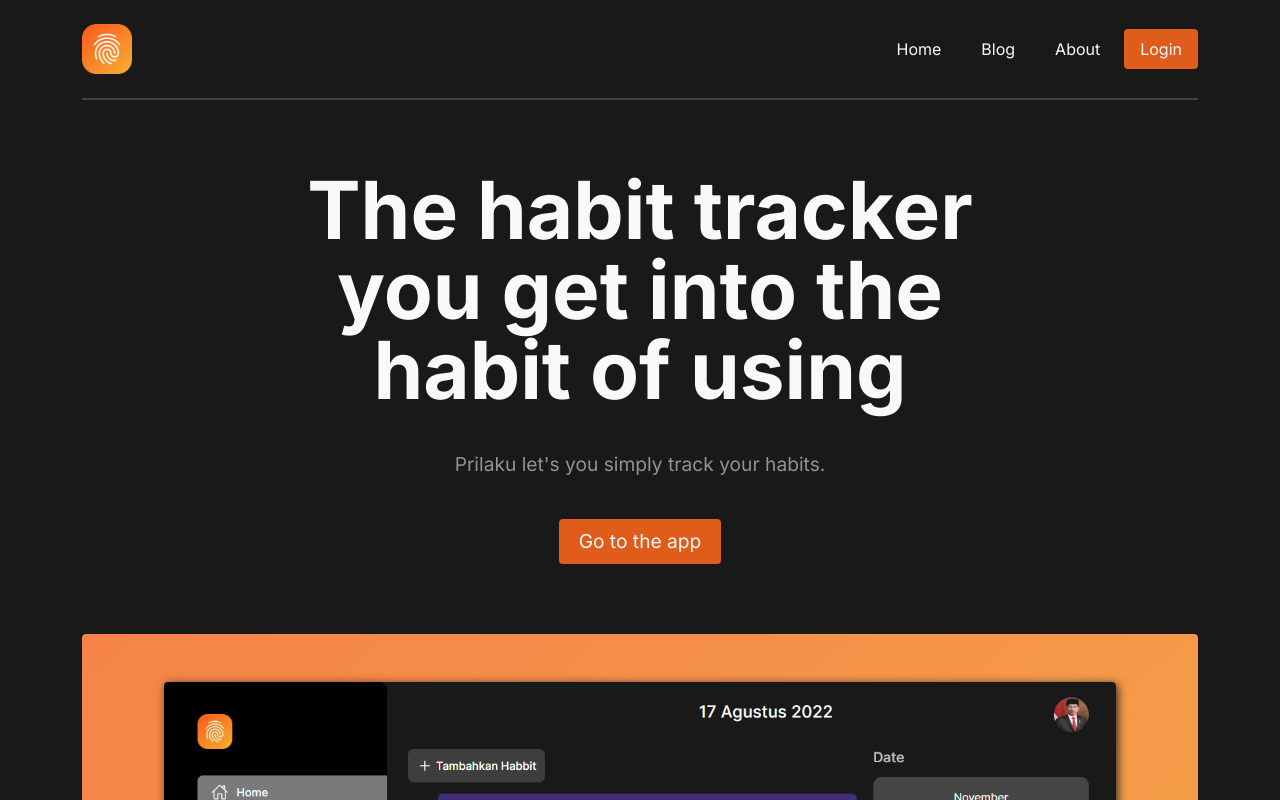
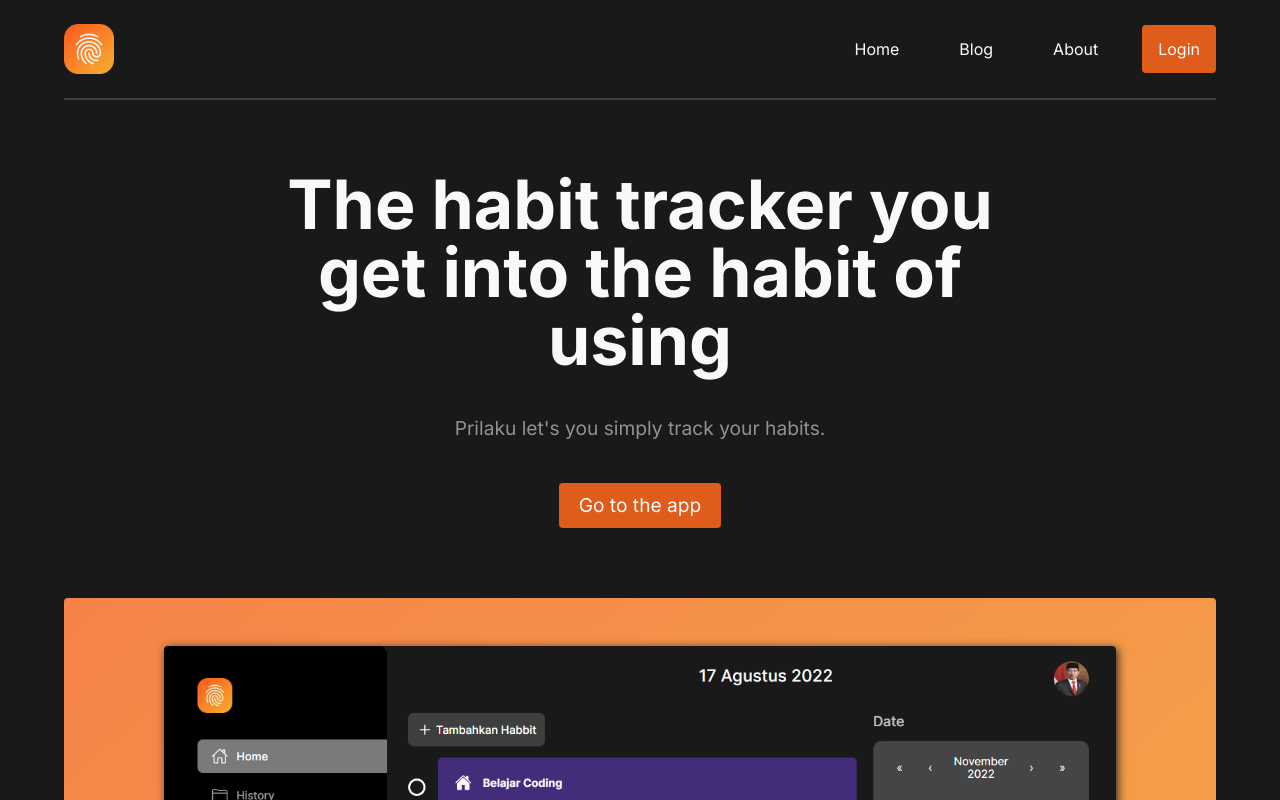
Before and after one commit to wardydev/prilaku-dicoding-capstone, a Next.js app: page / in a window 1280 px wide. Shown: the top 800 px of the page. Built offline with nearby package versions, Linux system fonts and the light colour scheme.

Commit message:
update responsive landing page

```diff
--- a/pages/index.js
+++ b/pages/index.js
@@ -1,21 +1,47 @@
 import Link from "next/link";
 import React from "react";
 import Logo from "../src/components/Logo";
+import { GoThreeBars } from "react-icons/go";
+import { IoCloseCircleSharp } from "react-icons/io5";
 
 const Home = () => {
+  const [drawer, setDrawer] = React.useState('closed');
+
+  React.useEffect(() => {
+
+  }, [setDrawer]);
+
+  const toggleDrawer = () => setDrawer((prevState) => prevState === 'open' ? 'closed' : 'open');
+
   return (
-    <div className="landing container">
+    <div className="landing">
       <div className="landing__header py-4 d-flex align-items-center justify-content-between">
         <Logo />
-        <div className="landing__header__nav d-flex gap-2">
+        <div className="hamburgerBtn" aria-label="open navigation drawer" onClick={toggleDrawer}>
+          <GoThreeBars aria-hidden="true" />
+        </div>
+        <div className={`landing__header__nav ${drawer === 'open' ? 'open-drawer' : ''}`}>
+          <div className="hamburgerCloseBtn" aria-label="close navigation drawer" onClick={toggleDrawer}>
+            <IoCloseCircleSharp />
+          </div>
+          <ul class="nav-links">
+            <li>
               <Link href="/">
-            <a>Home</a>
+                <a class="active">Home</a>
               </Link>
+            </li>
+            <li>
               <a href="#">Blog</a>
+            </li>
+            <li>
               <a href="#">About</a>
+            </li>
+            <li>
               <Link href="/login">
                 <a className="btn-login">Login</a>
               </Link>
+            </li>
+          </ul>
         </div>
       </div>
 
--- a/styles/globals.css
+++ b/styles/globals.css
@@ -150,24 +150,91 @@
   background-color: #e6e6e6;
 }
 
+.landing {
+  width: 90vw;
+  margin: 0 auto;
+  max-width: 1170px;
+}
+
+.hamburgerBtn,
+.hamburgerCloseBtn {
+  width: 44px;
+  height: 44px;
+  display: flex;
+  align-items: center;
+  justify-content: center;
+  font-size: 1.75rem;
+}
+
+.hamburgerBtn > svg,
+.hamburgerCloseBtn > svg {
+  user-select: none;
+  pointer-events: none;
+}
+
+.hamburgerCloseBtn {
+  position: absolute;
+  font-size: 2rem ;
+  top: 1rem;
+  left: 1rem;
+}
+
 .landing__header {
   border-bottom: 2px solid #3f3f46;
 }
 
-.landing__header__nav a {
-  padding: 8px 16px;
-  border-radius: 4px;
+.landing__header__nav {
+  display: none;
+  position: absolute;
+  top: 0;
+  right: 0;
+  width: 100%;
+  background-color: #202124;
 }
 
-.landing__header__nav a:hover {
+.open-drawer {
+  display: block;
+}
+
+.nav-links {
+  list-style-type: none;
+  display: flex;
+  flex-direction: column;
+  align-items: flex-end;
+  justify-content: center;
+  gap: 1rem;
+  width: 90vw;
+  margin: 0 auto;
+  padding: 0;
+  margin-top: 2.75rem;
+  padding-bottom: 2rem;
+}
+
+.nav-links li {
+  user-select: none;
+  pointer-events: none;
+}
+
+.nav-links a {
+  padding: 1rem 1.5rem;
+  display: inline-block;
+  user-select: auto;
+  pointer-events: auto;
+}
+
+.nav-links .btn-login {
+  padding: .75rem 1rem;
+  border-radius: .25rem;
+  width: fit-content;
+  background-color: #e05c1a;
+}
+
+
+.nav-links a:hover {
   color: #f58349;
 }
 
-.landing__header__nav .btn-login {
-  background-color: #e05c1a;
-}
-
-.landing__header__nav .btn-login:hover {
+.nav-links .btn-login:hover {
   color: #fff;
   background-color: #d44c08;
 }
@@ -186,7 +253,7 @@
 }
 
 .landing__hero__title {
-  font-size: 5rem;
+  font-size: 3rem;
   font-weight: bold;
   line-height: 1;
 }
@@ -288,7 +355,7 @@
 }
 
 .landing__get-started .title {
-  font-size: 4rem;
+  font-size: 3rem;
   font-weight: bold;
   line-height: 1;
 }
@@ -319,3 +386,46 @@
 .landing__footer > p {
   color: #919199;
 }
+
+@media screen and (min-width: 500px) {
+  .hamburgerBtn,
+  .hamburgerCloseBtn {
+    display: none;
+  }
+
+  .landing__header__nav {
+    display: block;
+    position: static;
+    background-color: transparent;
+    width: fit-content;
+  }
+
+  .nav-links {
+    flex-direction: row;
+    padding: 0;
+    margin: 0;
+    width: 100%;
+  }
+
+  .nav-links li,
+  .nav-links a {
+    width: fit-content;
+  }
+
+  .nav-links a {
+    padding: .75rem 1rem;
+  }
+}
+
+@media screen and (min-width: 650px) {
+  .nav-links {
+    gap: 1.75rem;
+  }
+}
+
+@media screen and (min-width: 768px) {
+  .landing__hero__title,
+  .landing__get-started .title {
+    font-size: 4.25rem;
+  }
+}
```
Lines whose indentation alone changed are shown as unchanged.
